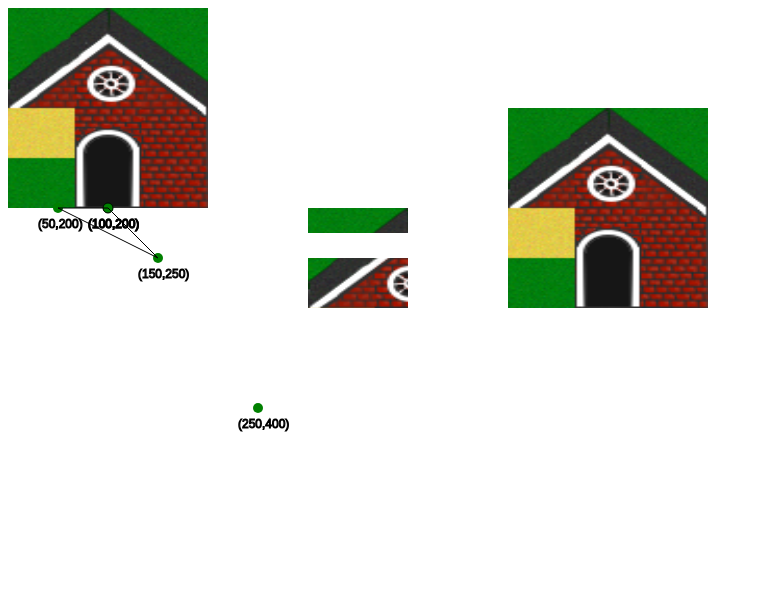
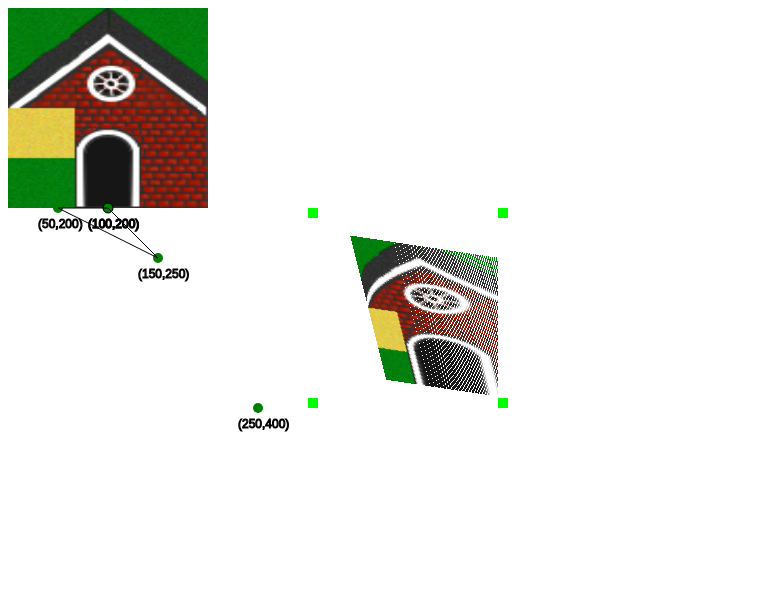
Before and after one commit to a402539/triangulation, a plain HTML site: page drawImage.html in a window 1280 px wide. Shown: the whole page, without its empty margins (0-763 px from the left). Drawn offline with Linux system fonts and the light colour scheme.

Commit message:
ImageData

```diff
--- a/drawImage.html
+++ b/drawImage.html
@@ -24,7 +24,7 @@
             ctx = example.getContext('2d'), // Контекст холста
             pic = new Image(); // "Создаём" изображение
         // Размер холста равный 8х8 клеток
-        example.width = 1000; example.height = 500;
+        example.width = 1000; example.height = 600;
         pic.crossOrigin = "Anonymous";
         pic.src = 'image.png';
         //a = [[0, 0.2, 1], [0, 0.3, 1]]; A = [[0, 0.8, 1], [0, 0.4, 1]];
@@ -32,13 +32,48 @@
             // https://developer.mozilla.org/en-US/docs/Web/API/CanvasRenderingContext2D/drawImage
             sx = 0; sy = 0; w = pic.width; h = pic.height;
             ctx.drawImage(pic, sx, sy, w, h, 0, 0, 200, 200);
-            r = ctx.getImageData(0.,0.,100.,100.);
+            r = ctx.getImageData(0,0,200,200);
+            /*
             for (var i=10000;i<20000;i=i+4) {
                 r.data[i+3]=0;
             }
-            ctx.putImageData(r,300,200);
+            */
+            rd = r.data; rw = r.width; rh = r.height;
+            border = 10;
+            var nd = new Uint8ClampedArray(rd.length);
+            function newpixel(i,j){
+                //return [parseInt(0.5*(i-border)+0.5*(rw-border-i)), parseInt(0.3*(j-border)+0.7*(rh-border-j))];
+                return [20+parseInt(0.8*i+0.001*j**2), 40+parseInt(i/5+j**2/150)];
+            }
+            function pixel(i,j){
+                return 4*rh*i+4*j;
+            }
+            function fillBorder(){
+                for(var iw=0;iw<border;iw++){
+                    for(var ih=0;ih<border;ih++){
+                        nd[pixel(iw,ih)+1]=255;nd[pixel(iw,ih)+3]=255;
+                        nd[pixel(rw-border+iw,ih)+1]=255;nd[pixel(rw-border+iw,ih)+3]=255;
+                        nd[pixel(iw,rh-border+ih)+1]=255;nd[pixel(iw,rh-border+ih)+3]=255;
+                        nd[pixel(rw-border+iw,rh-border+ih)+1]=255;nd[pixel(rw-border+iw,rh-border+ih)+3]=255;
+                    }
+                }
+            }
+            fillBorder();
+            for(var iw_=border;iw_<rw-border;iw_++){
+                for(var ih_=border;ih_<rh-border;ih_++){
+                    oldp=pixel(iw_,ih_);
+                    np=newpixel(iw_,ih_);
+                    if (np[0]<border || np[0]>=rw-border || np[1]<border || np[1]>=rh-border) continue;
+                    newp = pixel(np[0],np[1]);
+                    for(k=0;k<4;k++){
+                        nd[newp+k]=rd[oldp+k];
+                    }
+                }
+            }
+            var imd = new ImageData(nd,rw,rh);
+            ctx.putImageData(imd,300,200);
             drawGraph(ctx, P, edges, false);
-            ctx.drawImage(pic, sx, sy, w, h, 500, 100, 200, 200);
+            //ctx.drawImage(pic, sx, sy, w, h, 500, 100, 200, 200);
             /*
             ctx.fillStyle= 'red'; r = 5;
             for (var i=1; i<a[0].length-1; i++) {
```
